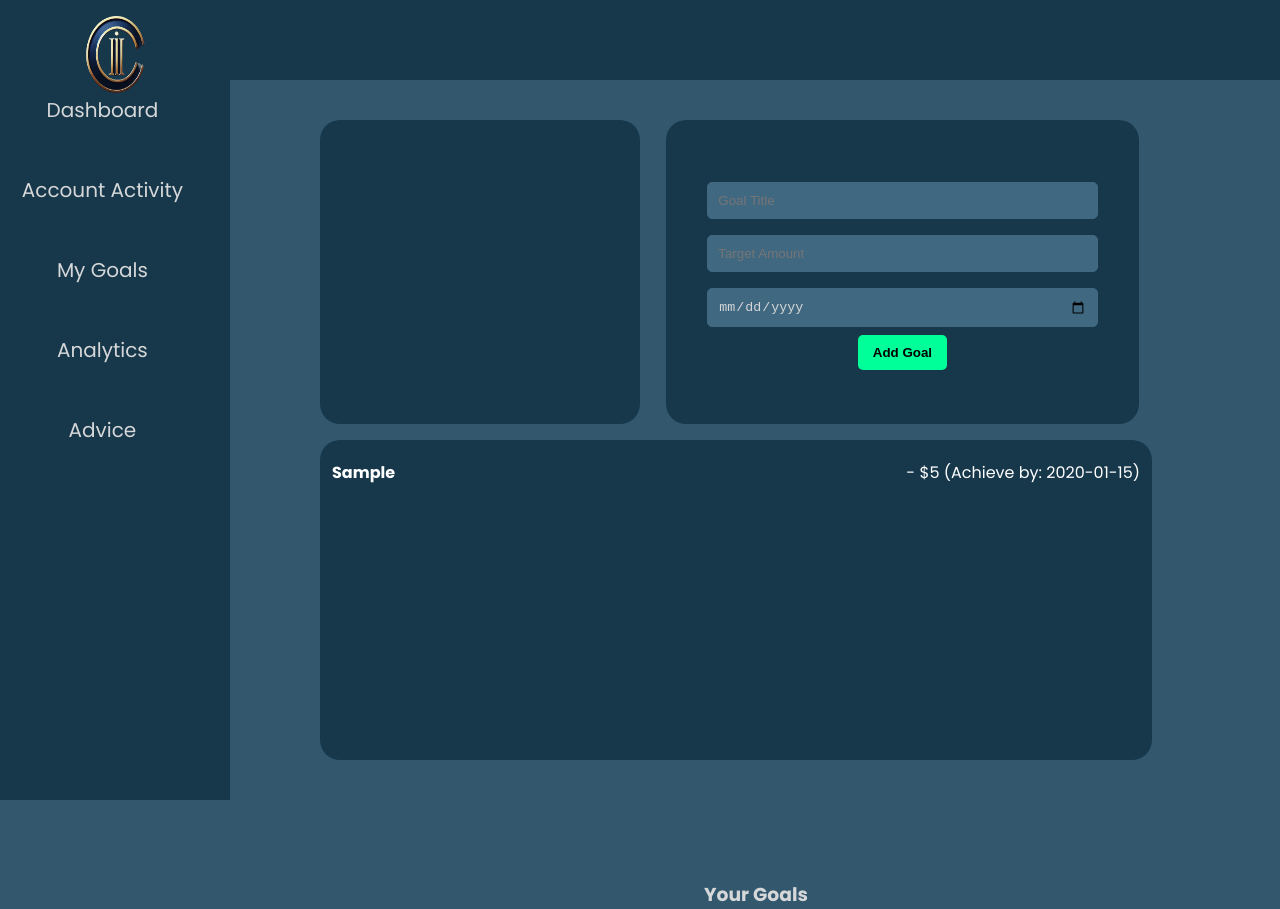
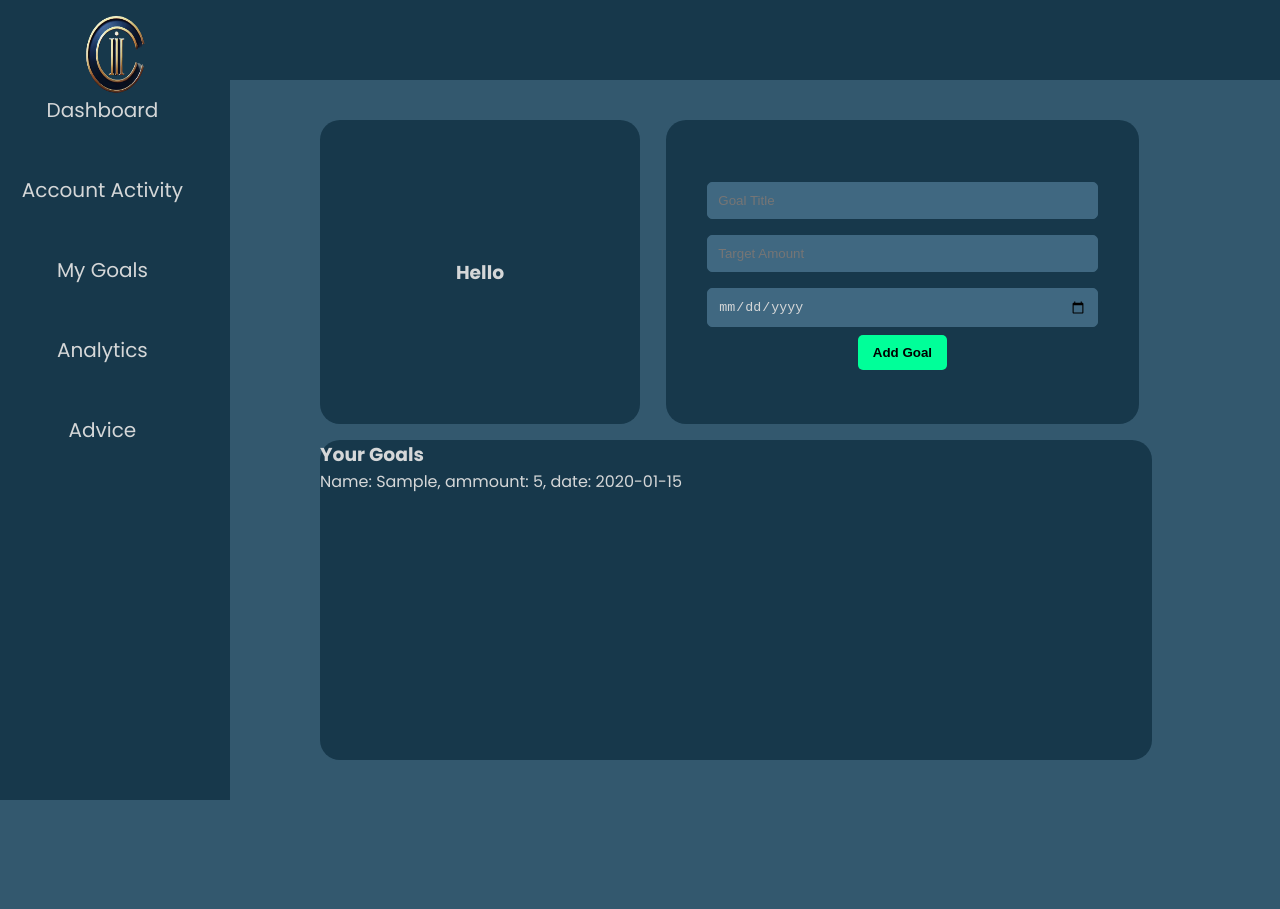
Before and after one commit to CMPT-276-SPRING-2025/final-project-14-clouds, a React (Vite) app in the folder src/frontend/: page /Goals in a window 1280 px wide. Both pictures are taken after typing "Sample", "5", "2020-01-15" into the empty fields and a click on the button "Add Goal". Shown: the top 909 px of the page. After the commit the page ends 800 px from the top, so only its background shows below. Built offline with nearby package versions, Linux system fonts and the light colour scheme.

Commit message:
cleaned up previous code

```diff
--- a/src/frontend/src/App.jsx
+++ b/src/frontend/src/App.jsx
@@ -9,6 +9,7 @@ import Home from "./pages/Home";
 import Login from "./pages/Login";
 
 function App() {
+  const [goals, setGoals] = useState([]);
   return (
     <BrowserRouter>
       <Routes>
@@ -17,7 +18,10 @@ function App() {
         <Route path="/Advice" element={<Advice />}></Route>
         <Route path="/Analytics" element={<Analytics />}></Route>
         <Route path="/Dashboard" element={<Dashboard />}></Route>
-        <Route path="/Goals" element={<Goals />}></Route>
+        <Route
+          path="/Goals"
+          element={<Goals goals={goals} setGoals={setGoals} />}
+        ></Route>
         <Route path="/Login" element={<Login />}></Route>
       </Routes>
     </BrowserRouter>
--- a/src/frontend/src/pages/addgoals.jsx
+++ b/src/frontend/src/components/addgoals.jsx
@@ -1,5 +1,5 @@
 import React, { useState } from "react";
-import "..styling/goals.css";
+import "../styling/goals.css";
 
 const AddGoal = ({ onAddGoal }) => {
   const [title, setTitle] = useState("");
@@ -9,7 +9,7 @@ const AddGoal = ({ onAddGoal }) => {
   const handleSubmit = (event) => {
     event.preventDefault();
     if (title && amount && date) {
-      onAddGoal({ title, amount, date });
+      onAddGoal((prev) => [...prev, { title, amount, date }]);
       setTitle("");
       setAmount("");
       setDate("");
@@ -39,7 +39,9 @@ const AddGoal = ({ onAddGoal }) => {
         value={date}
         onChange={(e) => setDate(e.target.value)}
       />
-      <button type="submit" onClick={handleSubmit}>Add Goal</button>
+      <button type="submit" onClick={handleSubmit}>
+        Add Goal
+      </button>
     </div>
   );
 };
--- /dev/null
+++ b/src/frontend/src/components/largegoals.jsx
@@ -0,0 +1,32 @@
+import React, { useState } from "react";
+import "../styling/goals.css";
+
+function listGoals(gArray) {}
+
+const BigGoals = ({ goalsArray }) => {
+  if (goalsArray.length === 0) {
+    return (
+      <div className="your-goals-big">
+        <h3>Your Goals</h3>
+      </div>
+    );
+  } else {
+    listGoals = [];
+    goalsArray.map((value) => {
+      listGoals.push(
+        <p>
+          Name: {value.title}, ammount: {value.amount}, date: {value.date}
+        </p>
+      );
+    });
+
+    return (
+      <div className="your-goals-big">
+        <h3>Your Goals</h3>
+        {listGoals}
+      </div>
+    );
+  }
+};
+
+export default BigGoals; // This component is a placeholder for displaying big goals.
--- /dev/null
+++ b/src/frontend/src/components/smallgoals.jsx
@@ -0,0 +1,12 @@
+import React, { useState } from "react";
+import "../styling/goals.css";
+
+const SmallGoals = () => {
+  return (
+    <div className="your-goals-small">
+      <h3> Hello</h3>
+    </div>
+  );
+};
+
+export default SmallGoals; // This component is a placeholder for displaying small goals.
--- a/src/frontend/src/pages/Goals.jsx
+++ b/src/frontend/src/pages/Goals.jsx
@@ -1,24 +1,28 @@
-import React, { useState } from "react";
+import React, { useState, useEffect } from "react";
 import "../styling/goals.css";
 import "../styling/menu.css";
 import { Link } from "react-router-dom";
 import Logo from "../styling/Removal-906.png";
+import SmallGoals from "../components/smallgoals";
+import BigGoals from "../components/largegoals";
+import AddGoal from "../components/addgoals";
 
-const Goals = () => {
-  const [goals, setGoals] = useState([]);
-  const [title, setTitle] = useState("");
-  const [amount, setAmount] = useState("");
-  const [date, setDate] = useState("");
+const Goals = ({ goals, setGoals }) => {
+  useEffect(() => console.log(goals), [goals]);
 
-  const handleSubmit = (event) => {
-    event.preventDefault();
-    if (title && amount && date) {
-      setGoals([...goals, { title, amount, date }]);
-      setTitle("");
-      setAmount("");
-      setDate("");
-    }
-  };
+  // const [title, setTitle] = useState("");
+  // const [amount, setAmount] = useState("");
+  // const [date, setDate] = useState("");
+
+  // const handleSubmit = (event) => {
+  //   event.preventDefault();
+  //   if (title && amount && date) {
+  //     setGoals([...goals, { title, amount, date }]);
+  //     setTitle("");
+  //     setAmount("");
+  //     setDate("");
+  //   }
+  // };
 
   return (
     <>
@@ -28,19 +32,31 @@ const Goals = () => {
           <li>
             <img src={Logo} alt="profile logo" className="logo" />
           </li>
-          <li><Link to="/Dashboard">Dashboard</Link></li>
-          <li><Link to="/AccountActivity">Account Activity</Link></li>
-          <li><Link to="/Goals">My Goals</Link></li>
-          <li><Link to="/Analytics">Analytics</Link></li>
-          <li><Link to="/Advice">Advice</Link></li>
+          <li>
+            <Link to="/Dashboard">Dashboard</Link>
+          </li>
+          <li>
+            <Link to="/AccountActivity">Account Activity</Link>
+          </li>
+          <li>
+            <Link to="/Goals">My Goals</Link>
+          </li>
+          <li>
+            <Link to="/Analytics">Analytics</Link>
+          </li>
+          <li>
+            <Link to="/Advice">Advice</Link>
+          </li>
         </ul>
       </nav>
-      <div className="your-goals-small"></div>
+
+      {/* <div className="your-goals-small"></div>
       <div className="your-goals-big">
         <h3>Your Goals</h3>
         {goals.map((goal, index) => (
           <div key={index} className="goal-item">
-            <strong>{goal.title}</strong> - ${goal.amount} (Achieve by: {goal.date})
+            <strong>{goal.title}</strong> - ${goal.amount} (Achieve by:{" "}
+            {goal.date})
           </div>
         ))}
       </div>
@@ -66,8 +82,13 @@ const Goals = () => {
           value={date}
           onChange={(e) => setDate(e.target.value)}
         />
-        <button type="submit" onClick={handleSubmit}>Add Goal</button>
-      </div>
+        <button type="submit" onClick={handleSubmit}>
+          Add Goal
+        </button>
+      </div> */}
+      <SmallGoals />
+      <BigGoals goalsArray={goals} />
+      <AddGoal onAddGoal={setGoals} />
     </>
   );
 };
--- a/src/frontend/src/styling/goals.css
+++ b/src/frontend/src/styling/goals.css
@@ -21,6 +21,7 @@ body{
     box-shadow: #17384B;
     font-family: 'Poppins', sans-serif;
     white-space: nowrap;
+    display: flex;
 }
 
 
@@ -97,12 +98,13 @@ h2{
     background: #17384B;
     box-shadow: #17384B;
     font-family: 'Poppins', sans-serif;
+    color: #D5D7D8; ;
+    z-index: 0;
+
 
 }
 h3{
-    position: absolute;
-    top: 55vh;
-    left: 30vw;
+    margin: auto;
     font: 2em ;
     color: #D5D7D8;
     z-index: 2;
```
Also changed, not shown: src/frontend/src/pages/largegoals.jsx (deleted, +0 -13 lines), src/frontend/src/pages/smallgoals.jsx (deleted, +0 -9 lines).
